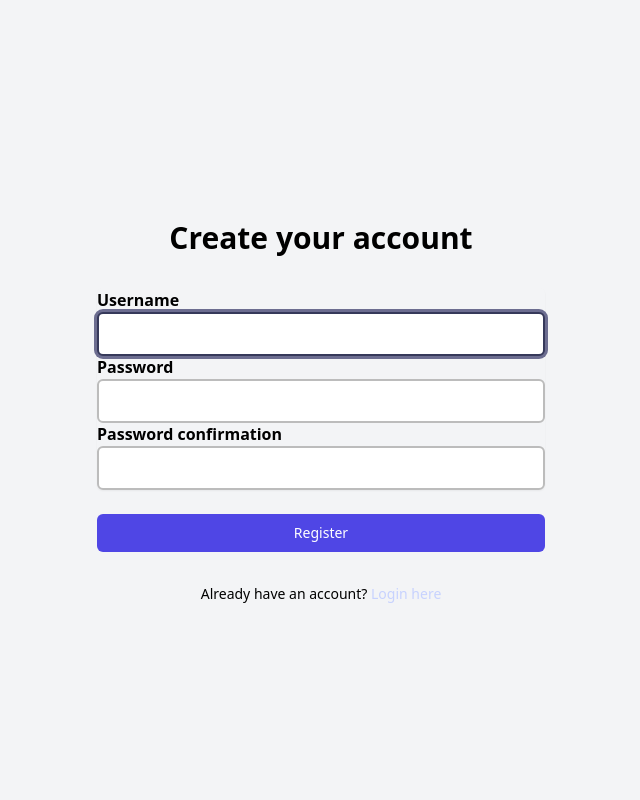
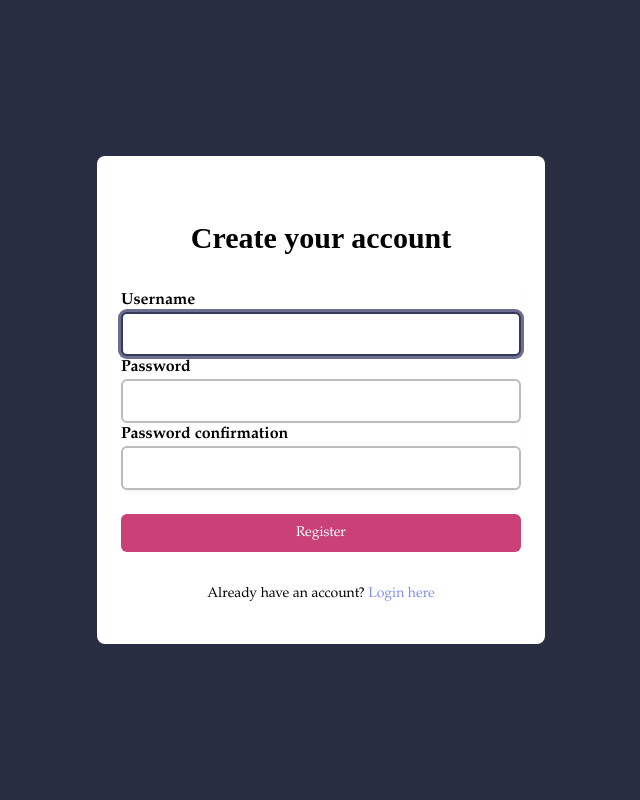
Before and after one commit to na-62/ink-and-imagination, a Django app: page /register/ in a window 1280 px wide. Shown: the whole page, without its empty margins (319-959 px from the left). Run offline with Django 5.2, Linux system fonts and the light colour scheme; some libraries are stand-ins or nearby versions.

Commit message:
tambahan implementasi tugas 5

```diff
--- a/main/templates/register.html
+++ b/main/templates/register.html
@@ -5,14 +5,14 @@
 {% endblock meta %}
 
 {% block content %}
-<div class="min-h-screen flex items-center justify-center bg-gray-100 py-12 px-4 sm:px-6 lg:px-8">
-  <div class="max-w-md w-full space-y-8 form-style">
+<div class="min-h-screen flex items-center justify-center py-12 px-4 sm:px-6 lg:px-8" style="background-color: #292d41;">
+  <div class="max-w-md w-full space-y-8 form-style bg-white px-6 py-10 rounded-lg">
     <div>
-      <h2 class="mt-6 text-center text-3xl font-extrabold text-black">
+      <h2 class="mt-6 text-center text-3xl font-extrabold text-black" style="font-family: 'Didot', serif;">
         Create your account
       </h2>
     </div>
-    <form class="mt-8 space-y-6" method="POST">
+    <form class="mt-8 space-y-6" method="POST" style="font-family: 'Garamond', serif;">
       {% csrf_token %}
       <input type="hidden" name="remember" value="true">
       <div class="rounded-md shadow-sm -space-y-px">
@@ -41,7 +41,7 @@
       </div>
 
       <div>
-        <button type="submit" class="group relative w-full flex justify-center py-2 px-4 border border-transparent text-sm font-medium rounded-md text-white bg-indigo-600 hover:bg-indigo-700 focus:outline-none focus:ring-2 focus:ring-offset-2 focus:ring-indigo-500">
+        <button type="submit" class="group relative w-full flex justify-center py-2 px-4 border border-transparent text-sm font-medium rounded-md text-white bg-indigo-600 hover:bg-indigo-700 focus:outline-none focus:ring-2 focus:ring-offset-2 focus:ring-indigo-500" style="background-color: #c94177;">
           Register
         </button>
       </div>
@@ -58,9 +58,9 @@
     {% endif %}
 
     <div class="text-center mt-4">
-      <p class="text-sm text-black">
+      <p class="text-sm text-black" style="font-family: 'Garamond', serif;">
         Already have an account?
-        <a href="{% url 'main:login' %}" class="font-medium text-indigo-200 hover:text-indigo-300">
+        <a href="{% url 'main:login' %}" class="font-medium text-indigo-400 hover:text-indigo-500">
           Login here
         </a>
       </p>
```
Also changed, not shown: main/templates/login.html (+7 -7 lines).
